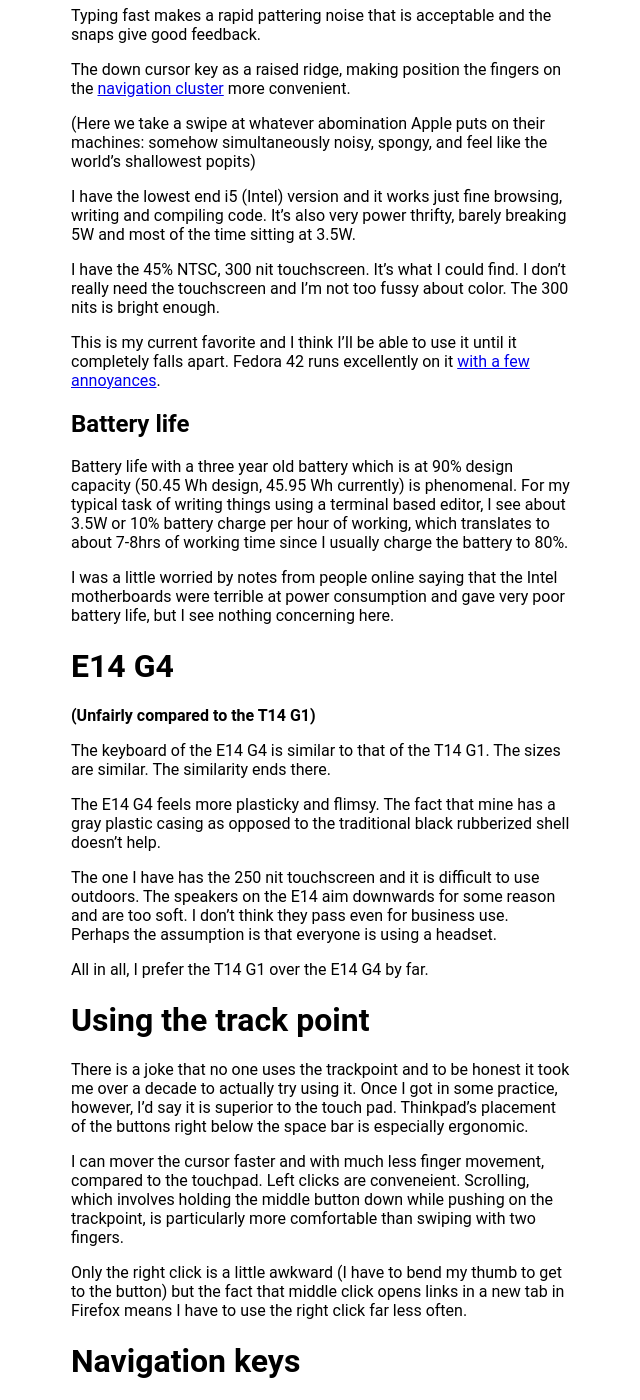
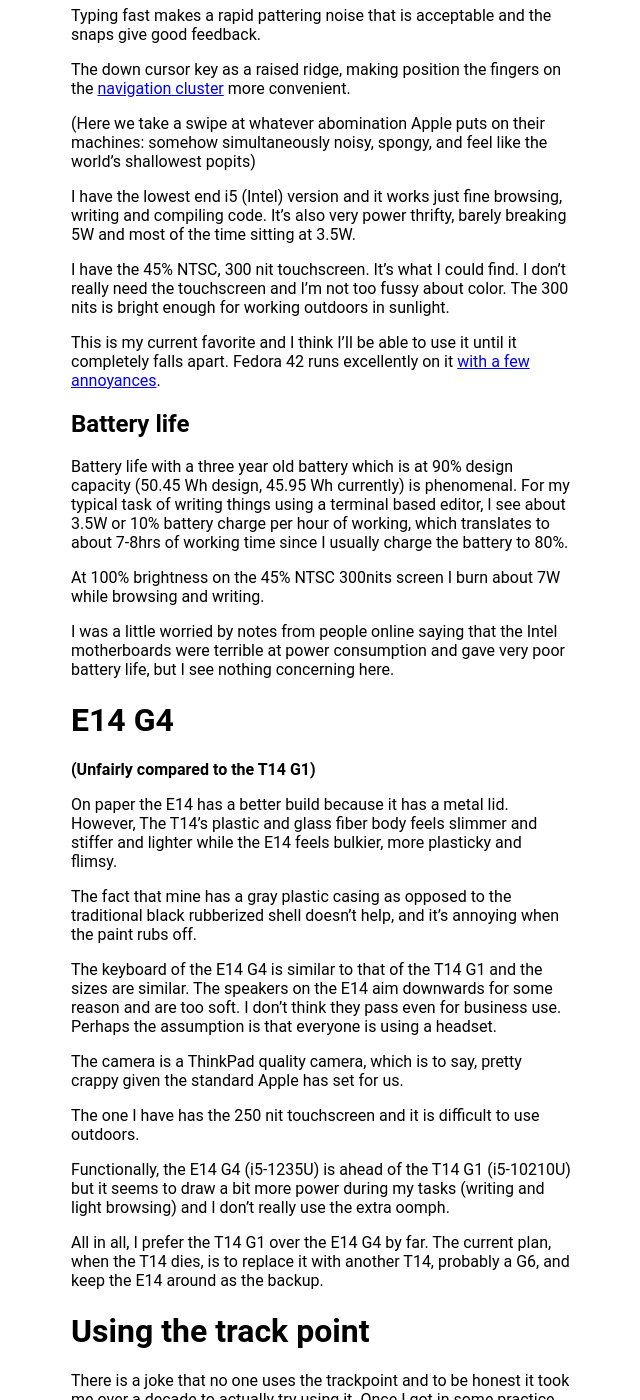
Before and after one commit to kghose/kghose.github.io, a Jekyll site: the page built from linux-tips/thinkpads.md, in a window 1280 px wide and 1400 px high, scrolled down 1216 px. Shown: the whole window, without its empty margins (319-959 px from the left). Built offline with Jekyll 4.4.1, drawn with Linux system fonts in a browser that asks for light colours.

Commit message:
More rambling on Thinkpads.

```diff
--- a/linux-tips/thinkpads.md
+++ b/linux-tips/thinkpads.md
@@ -68,7 +68,7 @@ most of the time sitting at 3.5W.
 
 I have the 45% NTSC, 300 nit touchscreen. It's what I could find. I don't really
 need the touchscreen and I'm not too fussy about color. The 300 nits is bright
-enough.
+enough for working outdoors in sunlight.
 
 This is my current favorite and I think I'll be able to use it until it
 completely falls apart. Fedora 42 runs excellently on it
@@ -83,6 +83,9 @@ writing things using a terminal based editor, I see about 3.5W or 10% battery
 charge per hour of working, which translates to about 7-8hrs of working time
 since I usually charge the battery to 80%.
 
+At 100% brightness on the 45% NTSC 300nits screen I burn about 7W while browsing
+and writing.
+
 I was a little worried by notes from people online saying that the Intel
 motherboards were terrible at power consumption and gave very poor battery life,
 but I see nothing concerning here.
@@ -91,19 +94,31 @@ but I see nothing concerning here.
 
 **(Unfairly compared to the T14 G1)**
 
-The keyboard of the E14 G4 is similar to that of the T14 G1. The sizes are
-similar. The similarity ends there.
 
-The E14 G4 feels more plasticky and flimsy. The fact that mine has a gray
-plastic casing as opposed to the traditional black rubberized shell doesn't
-help.
+On paper the E14 has a better build because it has a metal lid. However, The
+T14's plastic and glass fiber body feels slimmer and stiffer and lighter while
+the E14 feels bulkier, more plasticky and flimsy.
+
+The fact that mine has a gray plastic casing as opposed to the traditional black
+rubberized shell doesn't help, and it's annoying when the paint rubs off.
+
+The keyboard of the E14 G4 is similar to that of the T14 G1 and the sizes are
+similar. The speakers on the E14 aim downwards for some reason and are too soft.
+I don't think they pass even for business use. Perhaps the assumption is that
+everyone is using a headset.
+
+The camera is a ThinkPad quality camera, which is to say, pretty crappy given
+the standard Apple has set for us.
 
 The one I have has the 250 nit touchscreen and it is difficult to use outdoors.
-The speakers on the E14 aim downwards for some reason and are too soft. I don't
-think they pass even for business use. Perhaps the assumption is that everyone
-is using a headset.
 
-All in all, I prefer the T14 G1 over the E14 G4 by far.
+Functionally, the E14 G4 (i5-1235U) is ahead of the T14 G1 (i5-10210U) but it
+seems to draw a bit more power during my tasks (writing and light browsing) and
+I don't really use the extra oomph.
+
+All in all, I prefer the T14 G1 over the E14 G4 by far. The current plan, when
+the T14 dies, is to replace it with another T14, probably a G6, and keep the E14
+around as the backup.
 
 # Using the track point
 
```
